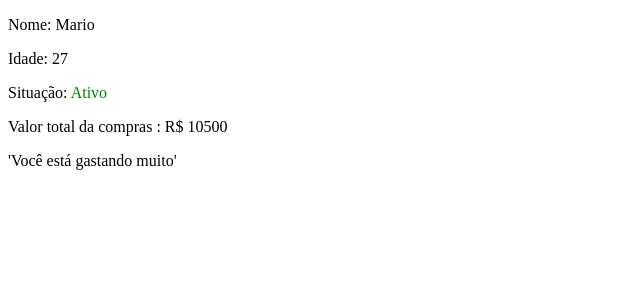
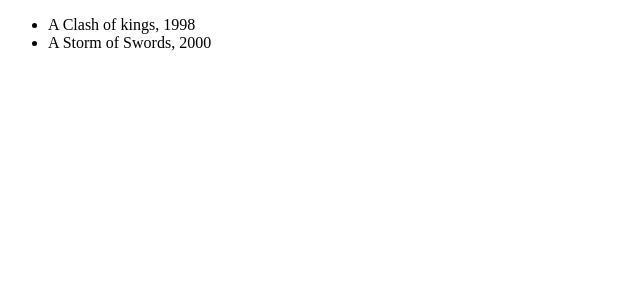
Before and after one commit to DevRobsonAlmeida/ReactJS, a React (Create React App) app: page / in a window 1280 px wide. Shown: the top 300 px of the page, without its empty margins (0-640 px from the left). Built offline with nearby package versions, Linux system fonts and the light colour scheme.

Commit message:
Entendimento Basico de JSX Array 1

```diff
--- a/src/App.js
+++ b/src/App.js
@@ -1,51 +1,22 @@
 import React from 'react';
 
-const mario = {
-  cliente: 'Mario',
-  idade: 27,
-  compra: [
-    { nome: 'Notebook', preco: 'R$ 2500' },
-    { nome: 'Geladeira', preco: 'R$ 3000' },
-    { nome: 'Smartphone', preco: 'R$ 1500' },
-    { nome: 'Guitarra', preco: 'R$ 3500' },
-  ],
-  ativa: true,
-};
-const luana = {
-  cliente: 'Luana',
-  idade: 21,
-  compra: [
-    { nome: 'Notebook', preco: 'R$ 2500' },
-    { nome: 'Geladeira', preco: 'R$ 3000' },
-    { nome: 'Smartphone', preco: 'R$ 1500' },
-  ],
-  ativa: false,
-};
-
 function App() {
-  const dados = mario;
-
-  const total = dados.compra
-    // usando map, vou passar um colback que recebe item que irar retornar o preço,
-    // Number() ele transforma qualquer array string que seja numero.
-    // Usando o replace para limpar o preço deixando só os numeros
-    .map((item) => Number(item.preco.replace('R$ ', '')))
-    //reduce() recebe o valor anterior e soma com o atual, isso repetidamente até o fim do array
-
-    .reduce((a, b) => a + b);
-
+  const livros = [
+    { nome: 'A Game od Thrones', ano: 1996 },
+    { nome: 'A Clash of kings', ano: 1998 },
+    { nome: 'A Storm of Swords', ano: 2000 },
+  ];
   return (
     <>
-      <p> Nome: {dados.cliente} </p>
-      <p> Idade: {dados.idade} </p>
-      <p>
-        Situação:
-        <span style={{ color: dados.ativa ? 'green' : 'red' }}>
-          {dados.ativa ? ' Ativo' : ' Inativo'}
-        </span>
-      </p>
-      <p> Valor total da compras : R$ {total}</p>
-      {total > 10000 && <p>'Você está gastando muito'</p>}
+      <ul>
+        {livros
+          .filter(({ ano }) => ano >= 1998)
+          .map(({ nome, ano }) => (
+            <li key={nome}>
+              {nome}, {ano}
+            </li>
+          ))}
+      </ul>
     </>
   );
 }
```
